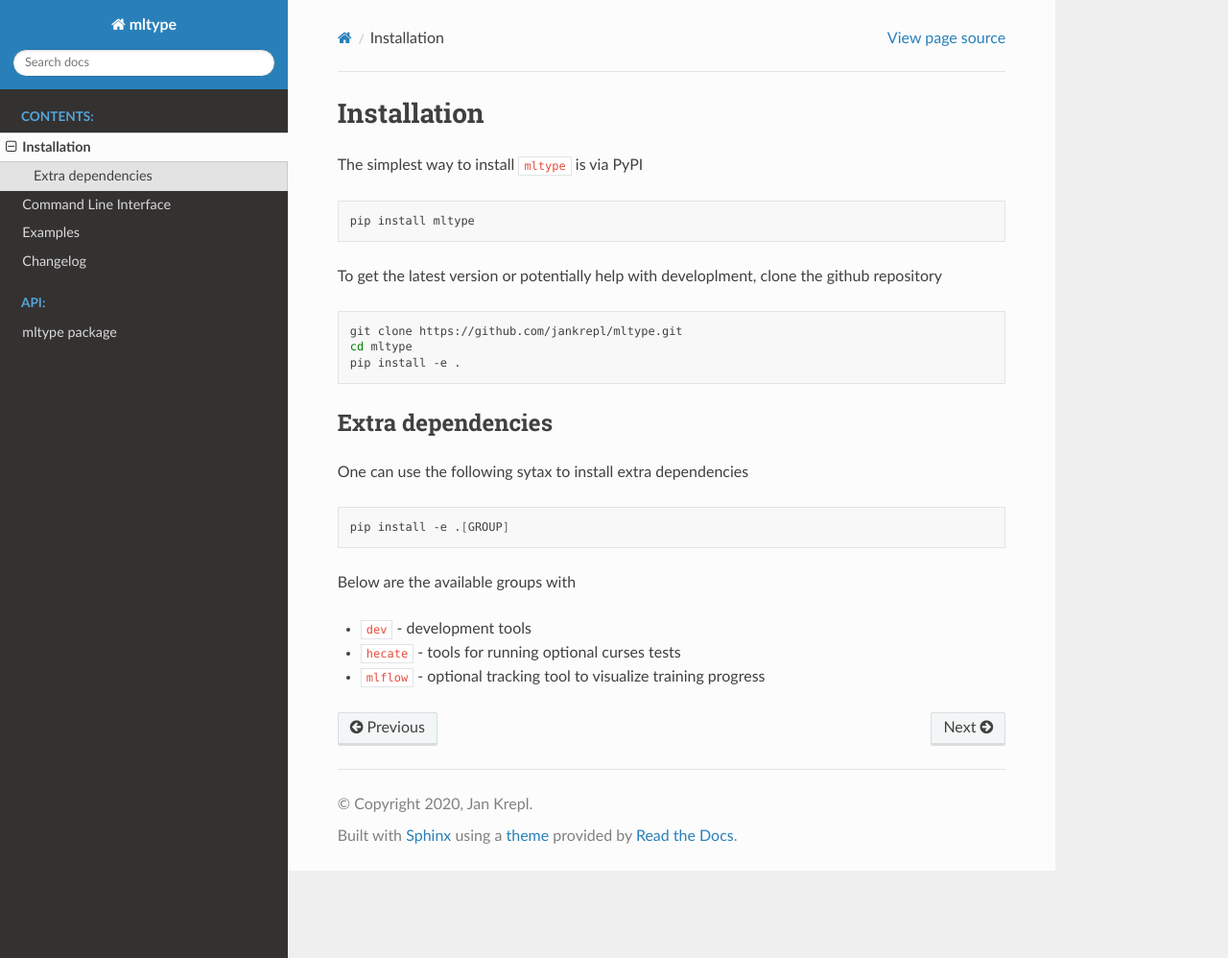
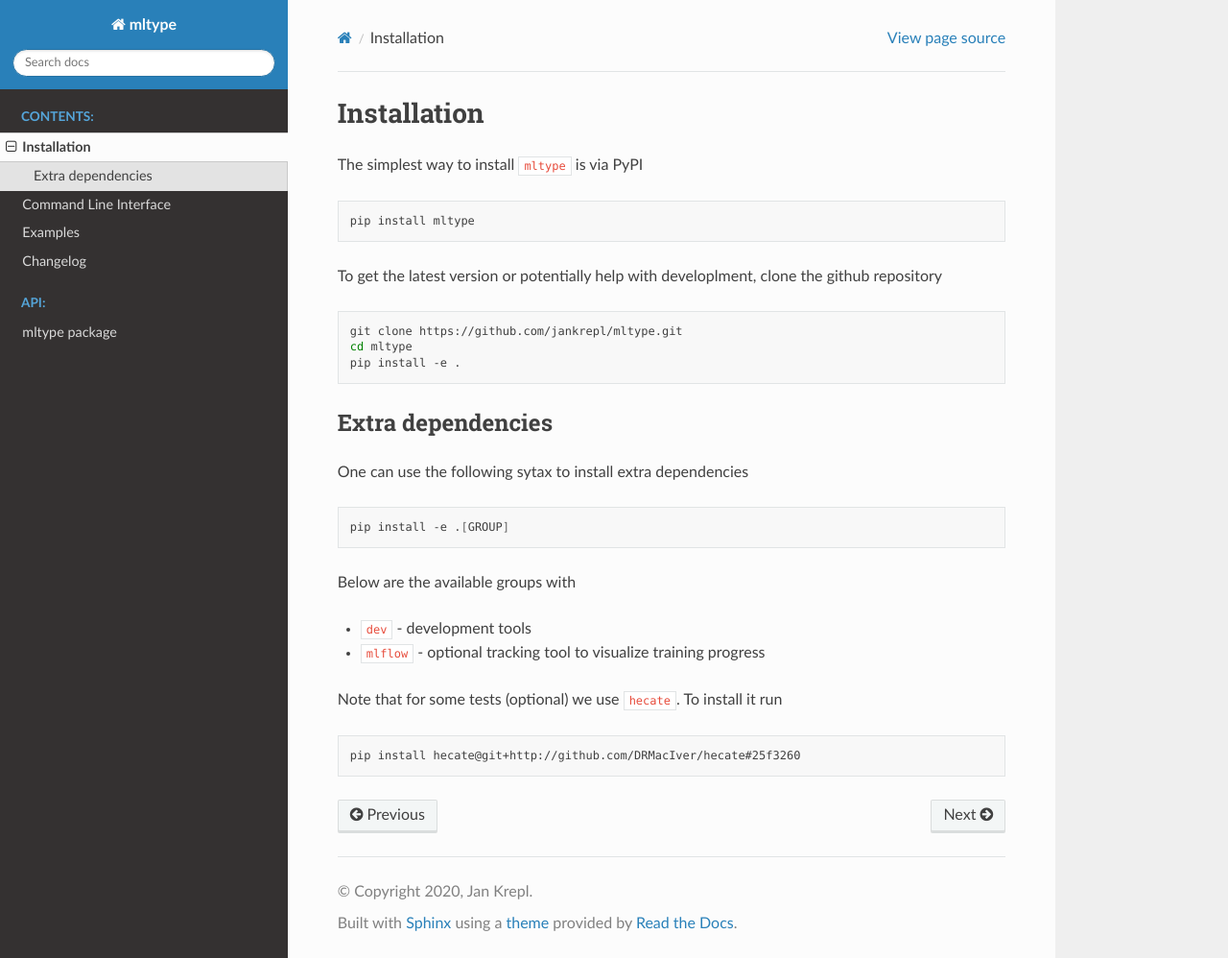
Before and after one commit to jankrepl/mltype, a Sphinx documentation site: the page built from docs/source/installation.rst, in a window 1280 px wide and 998 px high. Shown: the whole window at 96% size. Built offline with Sphinx 7.4.7 and the Read the Docs theme 2.0.0, drawn with Linux system fonts in a browser that asks for light colours.

Commit message:
Add leftover changes

```diff
--- a/docs/source/installation.rst
+++ b/docs/source/installation.rst
@@ -27,5 +27,10 @@ One can use the following sytax to install extra dependencies
 Below are the available groups with
 
 * :code:`dev` - development tools
-* :code:`hecate` - tools for running optional curses tests
 * :code:`mlflow` - optional tracking tool to visualize training progress
+
+Note that for some tests (optional) we use :code:`hecate`. To install it run
+
+.. code-block:: bash
+
+    pip install hecate@git+http://github.com/DRMacIver/hecate#25f3260
```
Also changed, not shown: README.md (+1 -1 lines).
